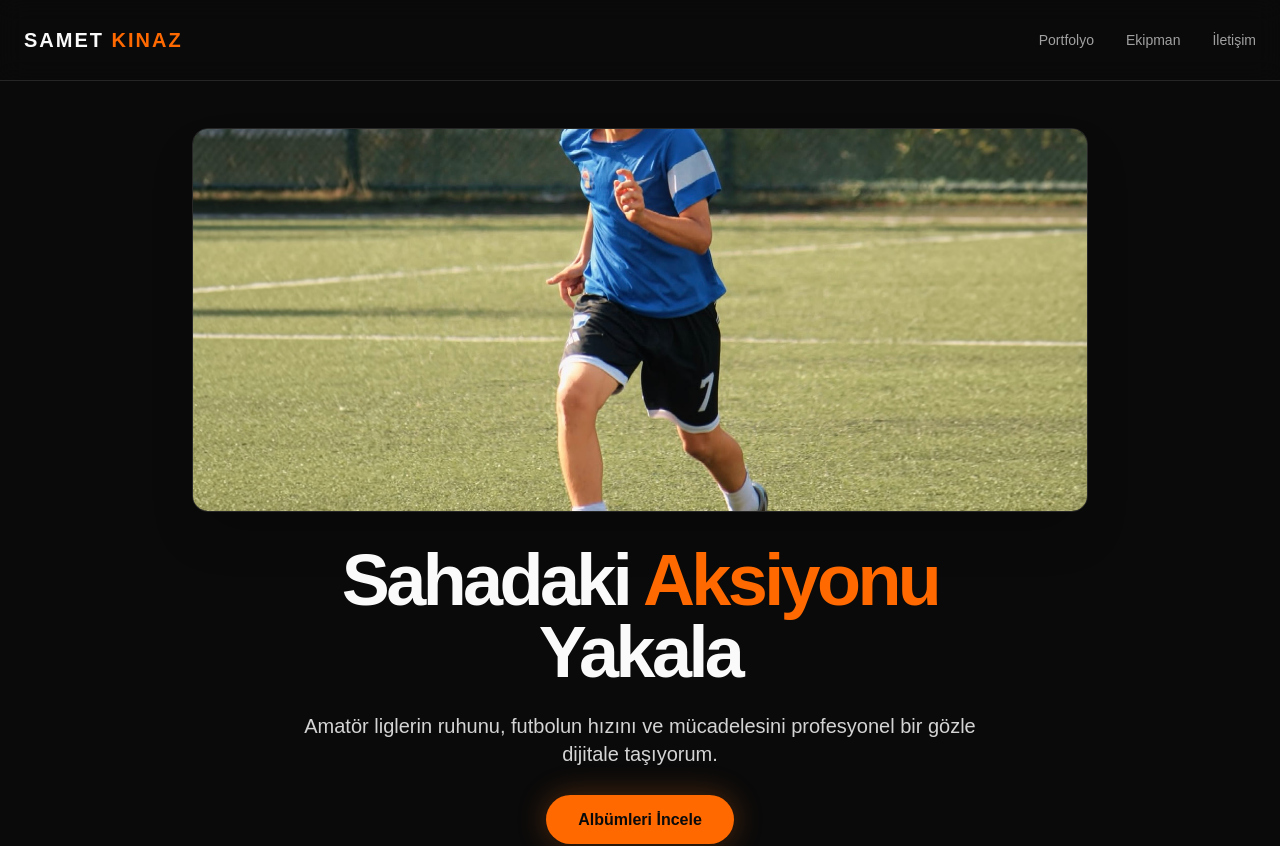
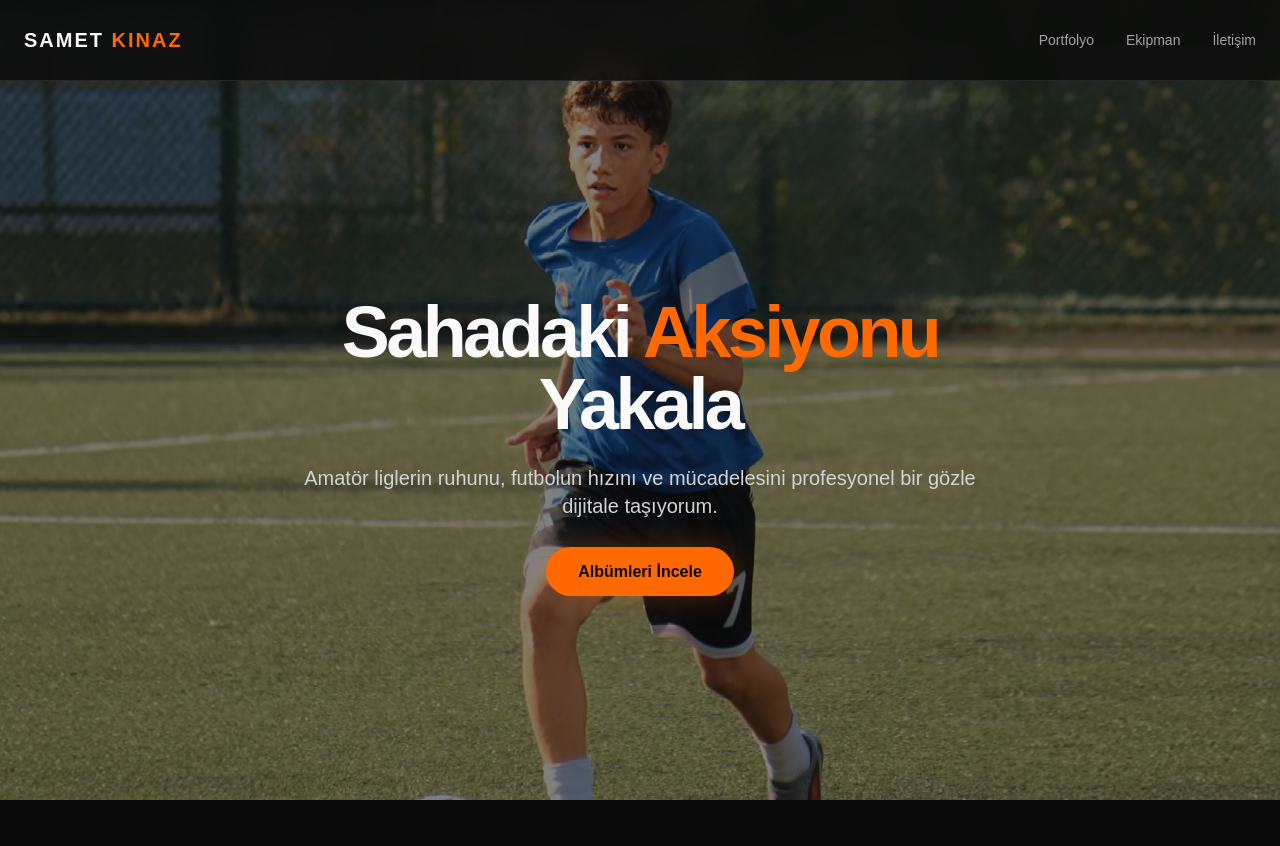
Before and after one commit to sk-raw/sametkinaz-portfolio, a Next.js app: page / in a window 1280 px wide. Shown: the top 846 px of the page. Built offline with nearby package versions, Linux system fonts and the light colour scheme.

Commit message:
Hero bolumu cercevesiz ve orijinal tam ekran haline getirildi

```diff
--- a/app/page.tsx
+++ b/app/page.tsx
@@ -66,17 +66,17 @@ export default function Home() {
       </header>
 
      {/* HERO SECTION */}
-      <section className="relative w-full min-h-[85vh] flex flex-col items-center justify-center text-center px-4 pt-32 pb-16 bg-neutral-950">
-
-        {/* Fotoğraf normal bir akış içinde, hiçbir yere girmeden tam ortada durur */}
-        <div className="relative w-full max-w-4xl aspect-[16/9] md:aspect-[21/9] rounded-2xl overflow-hidden mb-8 shadow-2xl border border-neutral-800">
+      <section className="relative h-screen flex flex-col items-center justify-center text-center px-4 pt-20">
+        <div className="absolute inset-0 z-0 opacity-100">
           <Image
             src="/kapak.jpg"
             alt="Futbol Sahası Kapak Fotoğrafı"
             fill
-            className="object-cover"
+            className="object-cover object-top"
             priority
           />
+          {/* Yazıların net okunması için hafif dengeli karartma */}
+          <div className="absolute inset-0 bg-neutral-950/50" />
         </div>
 
         <div className="relative z-10 max-w-3xl">
```
